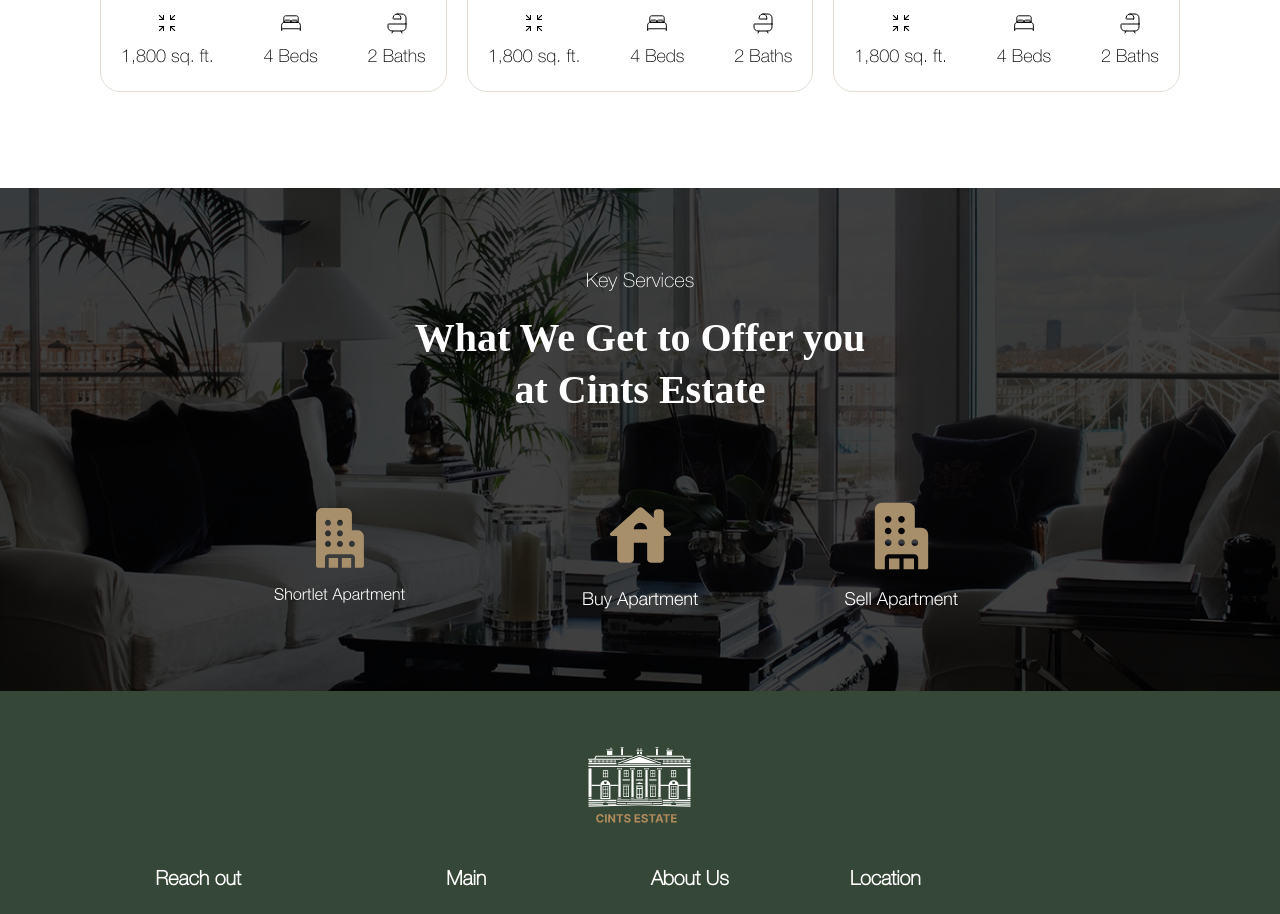
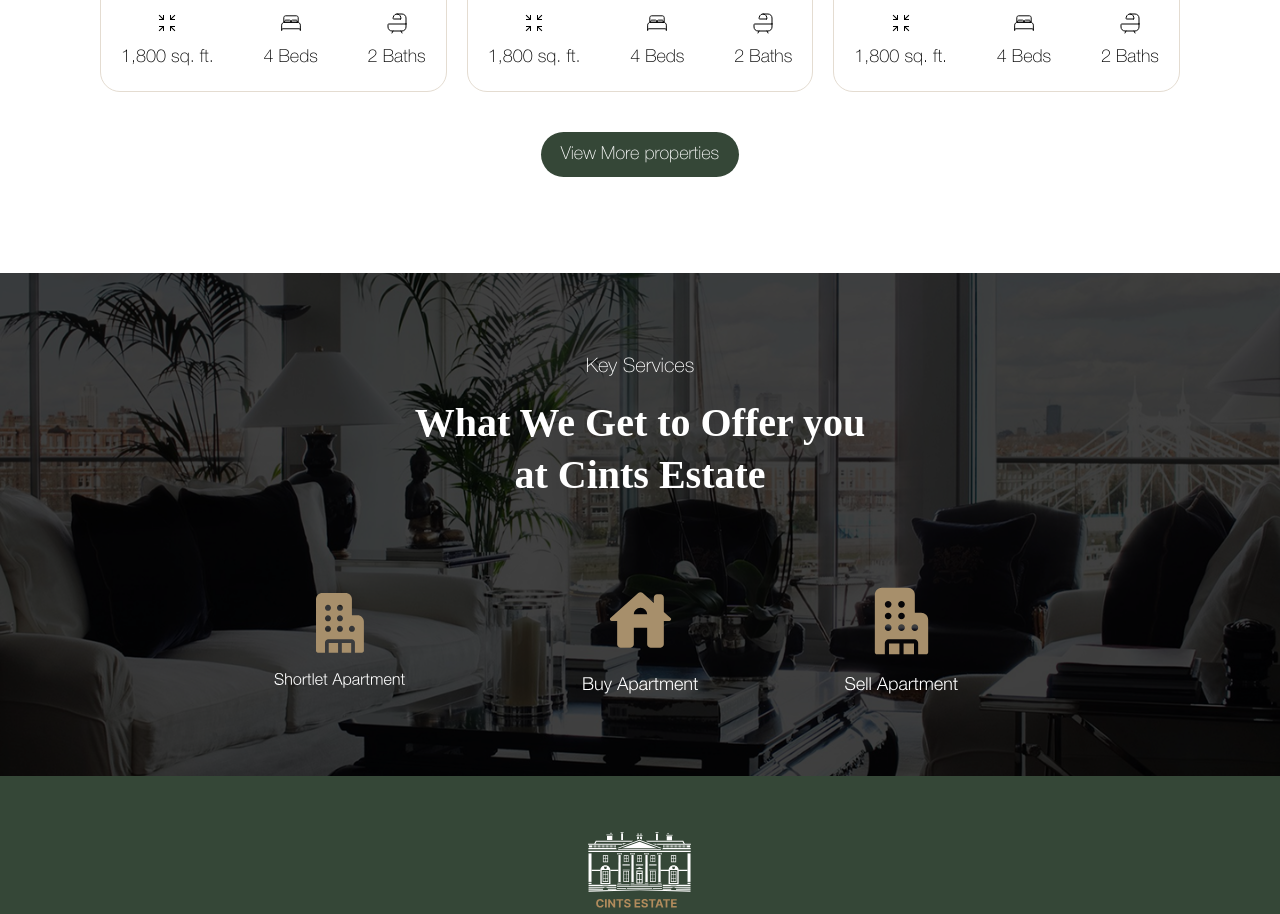
Before and after one commit to HenryAgu/cints-estate, a Next.js app: page / in a window 1280 px wide. Shown: the part 1720-2634 px from the top of the page. Built offline with nearby package versions, Linux system fonts and the light colour scheme; a web font is replaced by a local one.

Commit message:
feat: view more properties button

```diff
--- a/src/components/home/properties.tsx
+++ b/src/components/home/properties.tsx
@@ -1,6 +1,7 @@
 import localFont from "next/font/local";
 import React from "react";
 import PropertyCard from "./propertyCard";
+import Link from "next/link";
 
 const HelveticaNeue = localFont({
   src: "../../app/fonts/HelveticaNeueThin.otf",
@@ -20,6 +21,14 @@ const Properties = () => {
         </p>
       </div>
       <PropertyCard />
+      <div className="mt-10 flex justify-center">
+        <Link
+          href=""
+          className={`${HelveticaNeue.className} bg-brand-primary-500 text-white py-2.5 px-5 rounded-[60px] text-base lg:text-lg font-medium leading-[140%]`}
+        >
+          View More properties
+        </Link>
+      </div>
     </section>
   );
 };
```
